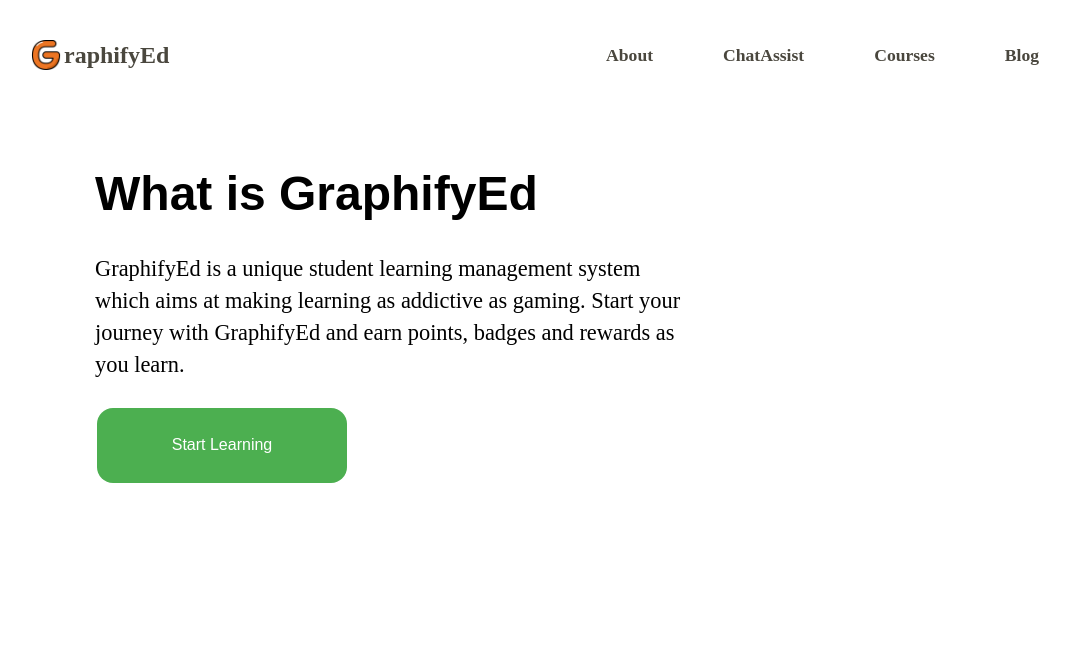
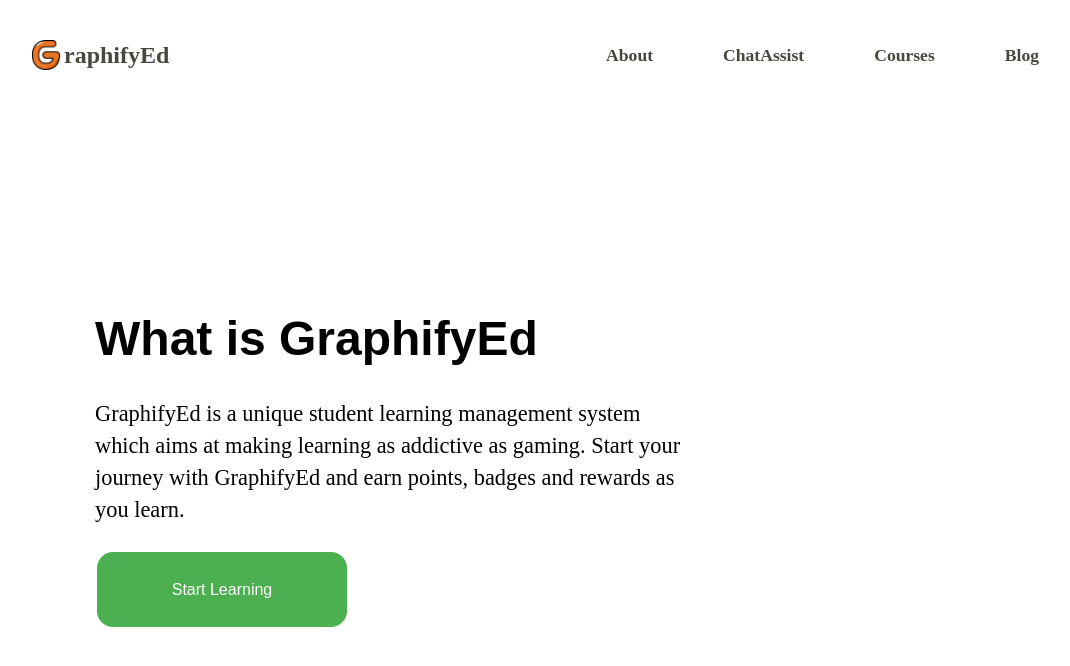
Before and after one commit to kanugurajesh/Student-LMS, a Next.js app: page /Home in a window 1280 px wide. Shown: the top 666 px of the page, without its empty margins (73-1143 px from the left). Built offline with nearby package versions, Linux system fonts and the light colour scheme.

Commit message:
Adding ui

```diff
--- a/styles/home.module.css
+++ b/styles/home.module.css
@@ -1,3 +1,11 @@
+.container {
+    display: flex;
+    flex-direction: column;
+    justify-content: center;
+    height: 100vh;
+}
+
+
 .logobar{
     display: flex;
     align-items: center;
```
